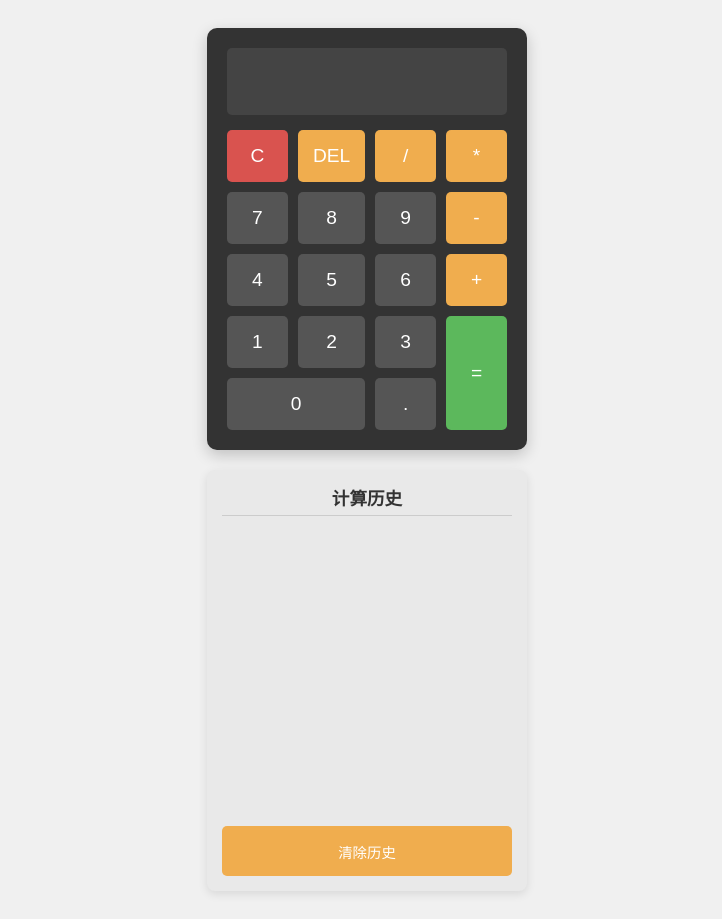
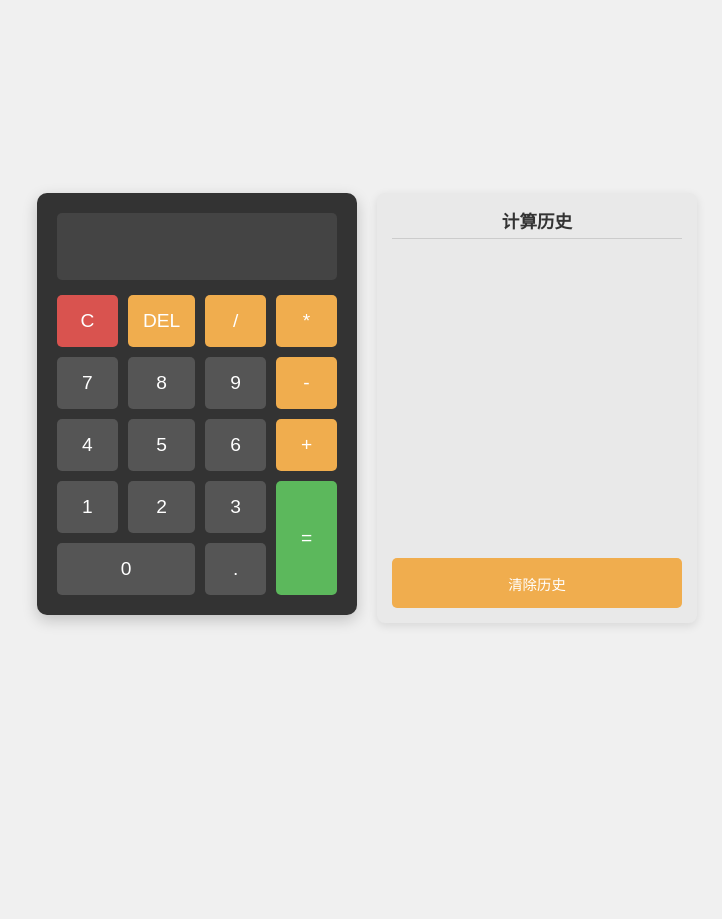
Before and after one commit to Yong62-tech/cul2, a plain HTML site: page index.html in a window 1280 px wide. Shown: the whole page, without its empty margins (273-995 px from the left). After the commit the page ends 816 px from the top, so only its background shows below. Drawn offline with Linux system fonts and the light colour scheme.

Commit message:
Update style.css

```diff
--- a/style.css
+++ b/style.css
@@ -1,3 +1,4 @@
+
 /* --- 基本和计算器样式 --- */
 body {
     display: flex;
@@ -13,12 +14,12 @@ body {
 
 .calculator-container {
     display: flex;
-    flex-direction: column; /* 垂直排列 */
+    flex-direction: row; /* 水平排列计算器和历史记录 */
     justify-content: center;
-    align-items: center;
-    gap: 20px; /* 间距 */
+    align-items: flex-start; /* 顶部对齐 */
+    gap: 20px; /* 计算器和历史记录之间的间距 */
     width: 100%;
-    max-width: 400px; /* 最大宽度 */
+    max-width: 700px; /* 增加容器最大宽度 */
 }
 
 .calculator {
@@ -29,7 +30,6 @@ body {
     width: 100%; /* 宽度适应 */
     max-width: 320px; /* 最大宽度 */
     box-sizing: border-box;
-    overflow: hidden; /* 防止溢出 */
 }
 
 #display {
@@ -43,9 +43,6 @@ body {
     border-radius: 5px;
     margin-bottom: 15px;
     box-sizing: border-box; /* padding 不会增加宽度 */
-    overflow: hidden; /* 隐藏溢出的文本 */
-    white-space: nowrap; /* 禁止换行 */
-    text-overflow: ellipsis; /* 省略号处理 */
 }
 
 .buttons {
@@ -122,8 +119,7 @@ button:active {
 .history-container {
     width: 100%; /* 宽度适应 */
     max-width: 320px; /* 稍微窄一点的历史记录区 */
-    height: 100%; /* 高度与计算器匹配 */
-    min-height: 400px; /* 设置最小高度 */
+    height: 430px; /* 设置固定高度 */
     padding: 15px;
     background-color: #e9e9e9; /* 浅灰色背景 */
     border-radius: 8px;
```
